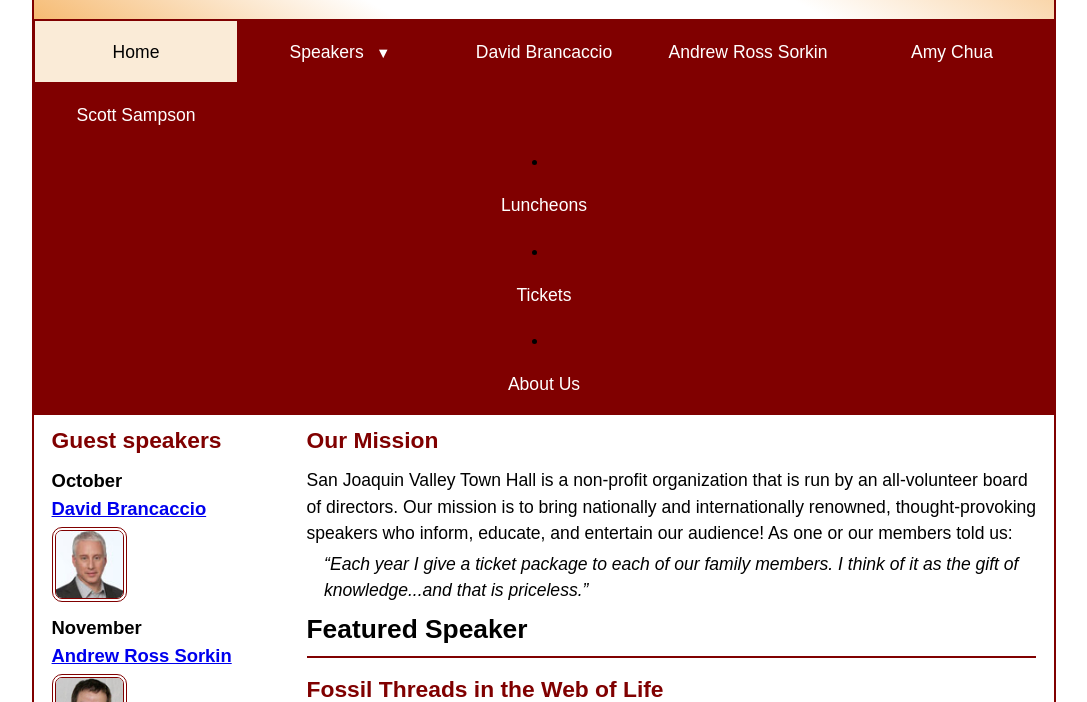
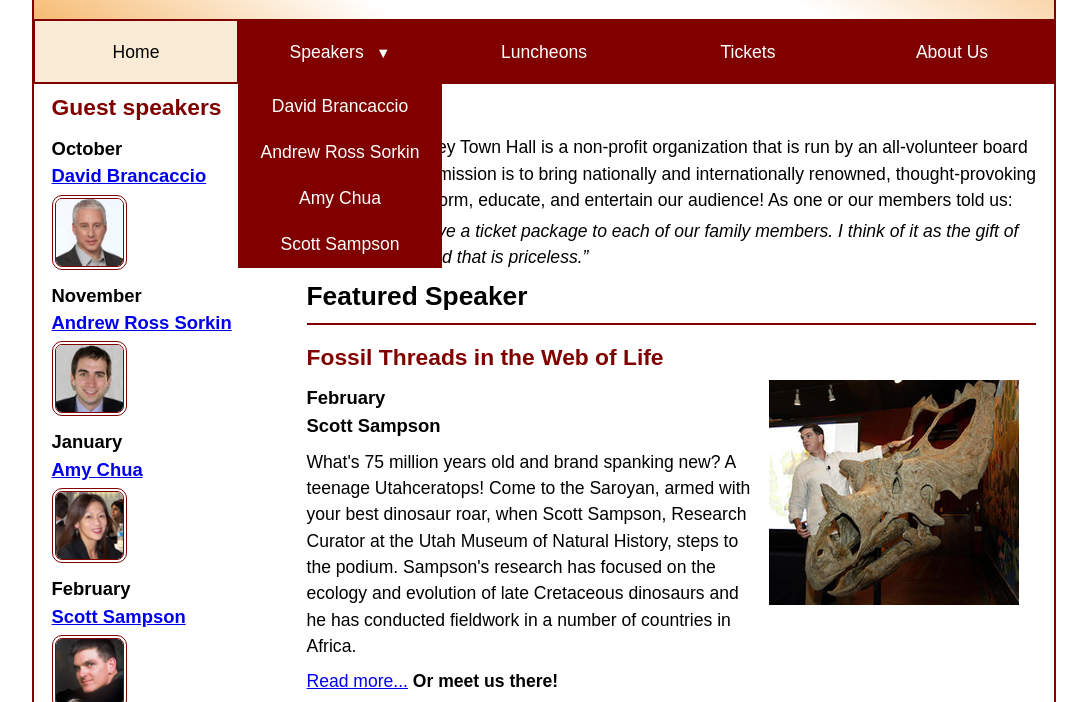
Before and after one commit to TheGhostyBear/ch07exercise1, a plain HTML site: page index.html in a window 1280 px wide. Shown: the part 98-800 px from the top of the page, without its empty margins (96-1183 px from the left). Drawn offline with Linux system fonts and the light colour scheme.

Commit message:
Trying to fix the submenu html again

```diff
--- a/index.html
+++ b/index.html
@@ -17,12 +17,15 @@
 	<nav class="navbar">
 		<ul>
 			<li><a class="current">Home</a></li>
-			<li><ul class="submenu"></ul><a href="#">Speakers <small>&#9660;</small></a></li>
-					<li><a href="speakers/brancaccio.html">David Brancaccio</a></li>
-					<li><a href="speakers/sorkin.html">Andrew Ross Sorkin</a></li>
-					<li><a href="speakers/chua.html">Amy Chua</a></li>
-					<li><a href="speakers/sampson.html">Scott Sampson</a></li>
-				 </ul>
+				<li>
+					<a href="#">Speakers <small>&#9660;</small></a>
+					<ul class="submenu">
+						<li><a href="speakers/brancaccio.html">David Brancaccio</a></li>
+						<li><a href="speakers/sorkin.html">Andrew Ross Sorkin</a></li>
+						<li><a href="speakers/chua.html">Amy Chua</a></li>
+						<li><a href="speakers/sampson.html">Scott Sampson</a></li>
+					</ul>
+				</li>
 			<li><a href="#">Luncheons</a></li>
 			<li><a href="#">Tickets</a></li>
 			<li><a href="#">About Us</a></li>
```
